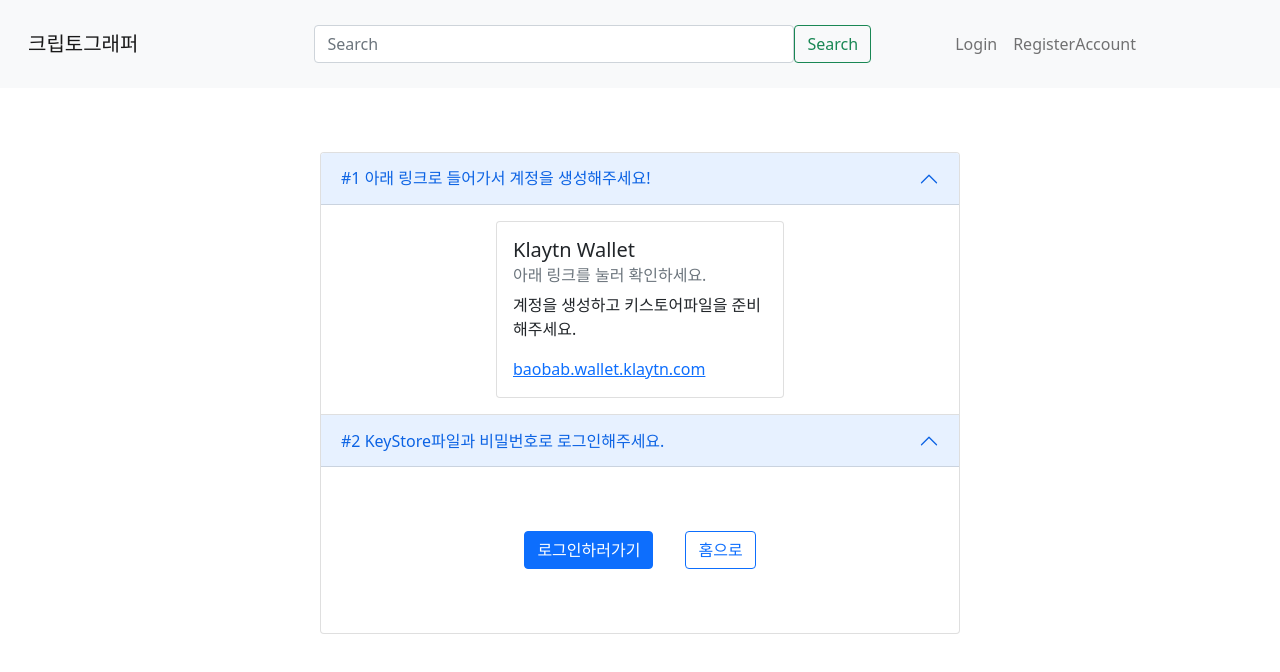
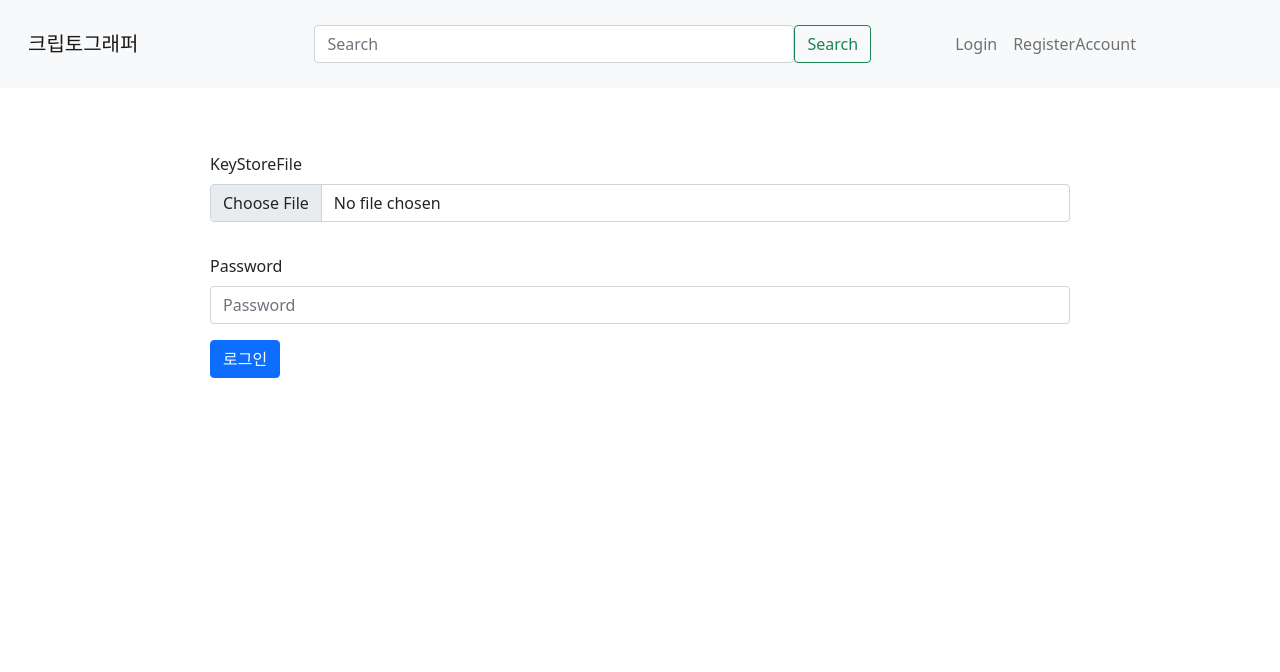
Before and after one commit to ddl06024/X_TWICE_FrontEnd, a React app: page / in a window 1280 px wide. Shown: the top 672 px of the page. Built offline with nearby package versions, Linux system fonts and the light colour scheme.

Commit message:
로그인 수정

```diff
--- a/src/App.tsx
+++ b/src/App.tsx
@@ -22,7 +22,7 @@ const App: React.FC<{}> = () => {
       <Header />
 
 
-        <RegisterAccount />
+        <Login />
 
     </div>
   );
--- a/src/components/Login.tsx
+++ b/src/components/Login.tsx
@@ -3,7 +3,7 @@ import { Button, Col, FloatingLabel, Form, Nav, Row } from "react-bootstrap";
 
 const Login: React.FC<{}> = () => {
     return (
-        <Nav className="justify-content-center">
+        <Nav className="justify-content-center" style={{width: '40rem auto', margin:'4rem auto'}}>
         <div style={{ width: 860, height: 'auto' }}>
         <Form>
             <Row className="mb-3">
--- a/src/components/RegisterAccount.tsx
+++ b/src/components/RegisterAccount.tsx
@@ -3,7 +3,8 @@ import { Accordion,  Button,  Card, Nav} from "react-bootstrap";
 
 const RegisterAccount: React.FC<{}> = () => {
     return (
-        <Nav className="justify-content-center" style={{width: '100%', margin:'4rem auto'}}>
+
+        <Nav className="justify-content-center" style={{width: '40rem', margin:'4rem auto'}}>
         <div style={{ width: '40rem', height: 'auto' }}>
         <Accordion defaultActiveKey="0">
 
```
